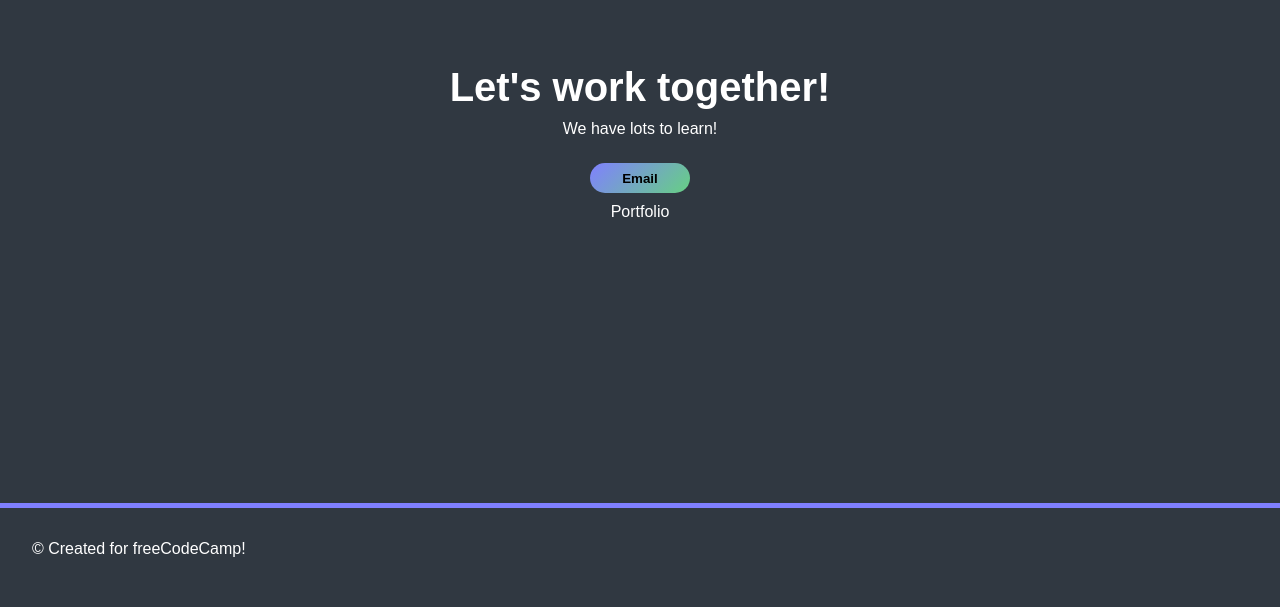
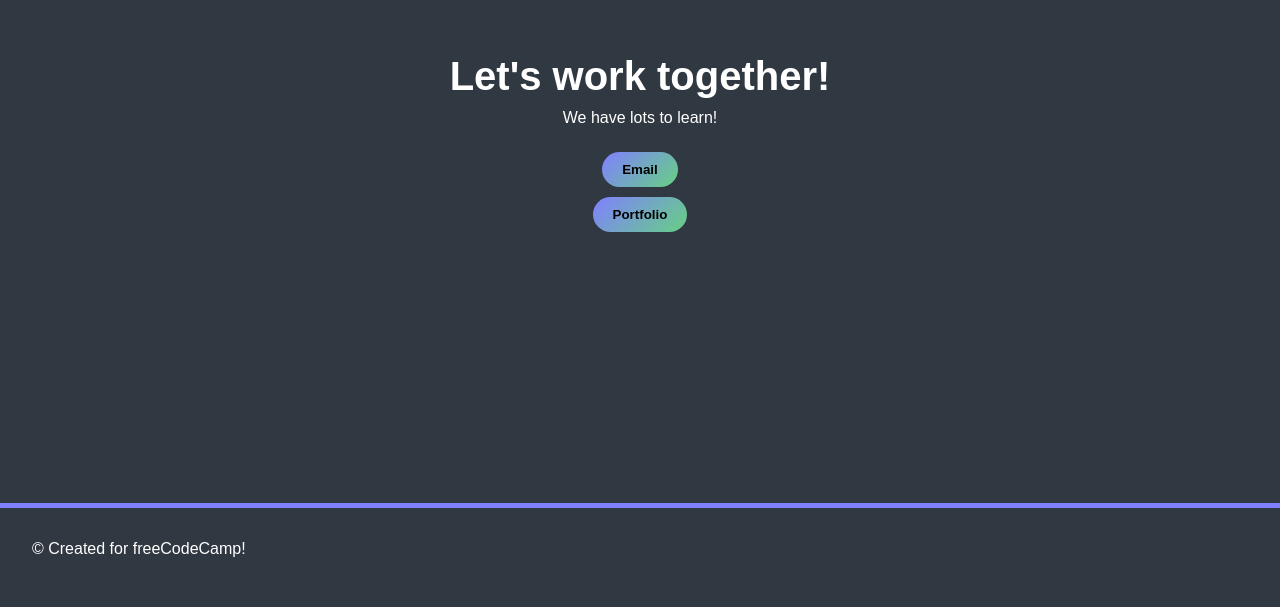
Before and after one commit to dennisrivas44/personalportfolio, a plain HTML site: page index.html in a window 1280 px wide. Shown: the part 1850-2457 px from the top of the page. Drawn offline with Linux system fonts and the light colour scheme.

Commit message:
fix js email redirect btn

```diff
--- a/index.html
+++ b/index.html
@@ -39,8 +39,8 @@
         <h1>Let's work together!</h1>
         <p>We have lots to learn!</p>
         <div class="contact-info">
-          <button class="info" href="dennisrivas44@gmail.com" id="button1">Email</button>
-          <p class="info"><a id="profile-link" href="https://www.freecodecamp.org/DRZen" target="_blank">Portfolio</a></p>
+          <button class="info" class="button" id="button1" href="mailto:dennisrivas44@gmail.com">Email</button><br>
+          <button class="info" class="button" id="button2"><a id="profile-link" href="https://www.freecodecamp.org/DRZen" target="_blank">Portfolio</a></button>
     </section>
     <footer>
       <p>© Created for <a href="https://www.freecodecamp.com/" target="_blank">freeCodeCamp! <i class="fab fa-free-code-camp"></i></a></p>
--- a/script.js
+++ b/script.js
@@ -3,6 +3,8 @@ const button1 = document.querySelector('#button1');
 button1.onclick = update;
 
 function update(){
-    button1.innerHTML = "dennisrivas44@gmail.com";
+    button1.innerHTML = '<a href="mailto:dennisrivas44@gmail.com" target="_blank">dennisrivas44@gmail.com</a>';
+
     button1.style.width = "50%";
+    button1.style.color = "white";
 }
--- a/styles.css
+++ b/styles.css
@@ -1,10 +1,10 @@
 *{
     margin: 0;
     padding: 0;
-  }
-  html {
-    scroll-behavior: smooth;
-  }
+}
+html {
+  scroll-behavior: smooth;
+}
   :root{
     --master-text: #FAF9F6;
     --main-gray: #303841;
@@ -151,10 +151,11 @@
     color: inherit;
     transition: transform 0.3s ease;
   }
-  .contact-info p:hover{
+button:hover{
     transform: translateY(3px);
     cursor: pointer;
   }
+
   footer{
     height: 10vw;
     border-top: solid var(--blue) 5px;
@@ -168,11 +169,14 @@
     font-family: 'Raleway', sans-serif;
   }
   button{
-    width: 25%;
-    height: 30px;
+    width: auto;
+    height: auto;
+    padding: 10px 20px;
+    margin-bottom: 10px;
     background: linear-gradient(135deg, #8080ff, #66D083);
     border: none;
     border-radius: 20px;
     cursor: pointer;
     font-weight: bold;
+    transition: width 1s ease-in-out, color 1s ease-in-out;
   }
```
